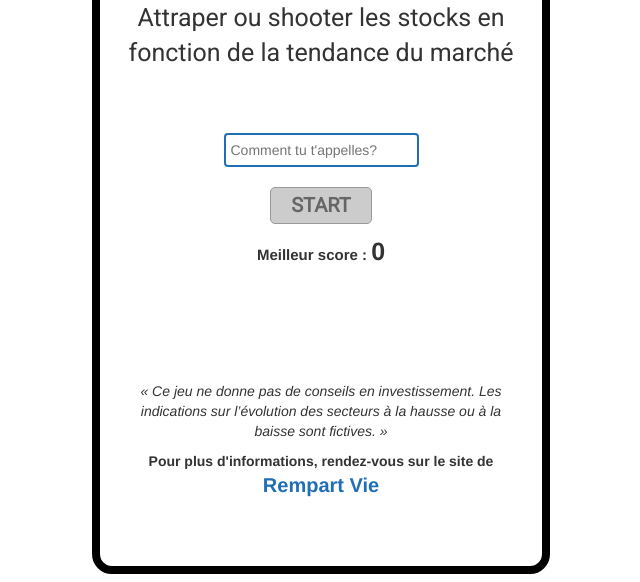
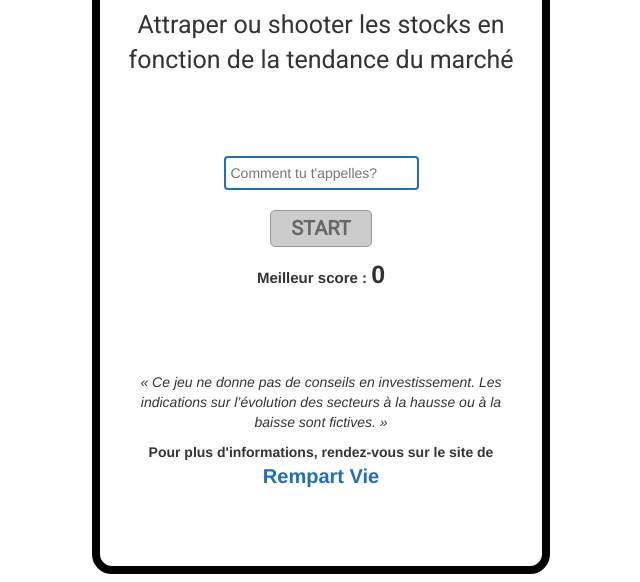
Before and after one commit to Jean-Nicolas1/Game-Project, a plain HTML site: page index.html in a window 1280 px wide. Shown: the part 218-800 px from the top of the page, without its empty margins (319-959 px from the left). Drawn offline with nearby package versions, Linux system fonts and the light colour scheme.

Commit message:
v2.21 - Main page enhancement

```diff
--- a/Game.js
+++ b/Game.js
@@ -168,7 +168,7 @@ window.onload = function() {
 
   function updateGameArea() {
     //Stop game -- scenario.length + 1
-    if (p === 0) {
+    if (p === scenario.length + 1) {
       myGameArea.stop();
       return;
     }
--- a/style.css
+++ b/style.css
@@ -52,8 +52,8 @@ button[disabled] {
 #goal {
   font-size: 25px;
   font-family: "Roboto", sans-serif;
-  margin-top: 10px;
-  margin-bottom: 10px;
+  margin-top: 8px;
+  margin-bottom: 8px;
 }
 
 input {
@@ -105,7 +105,6 @@ canvas {
   flex-direction: column;
   justify-content: space-around;
   align-items: center;
-  margin-bottom: 50px;
 }
 
 #disclaimer {
```
